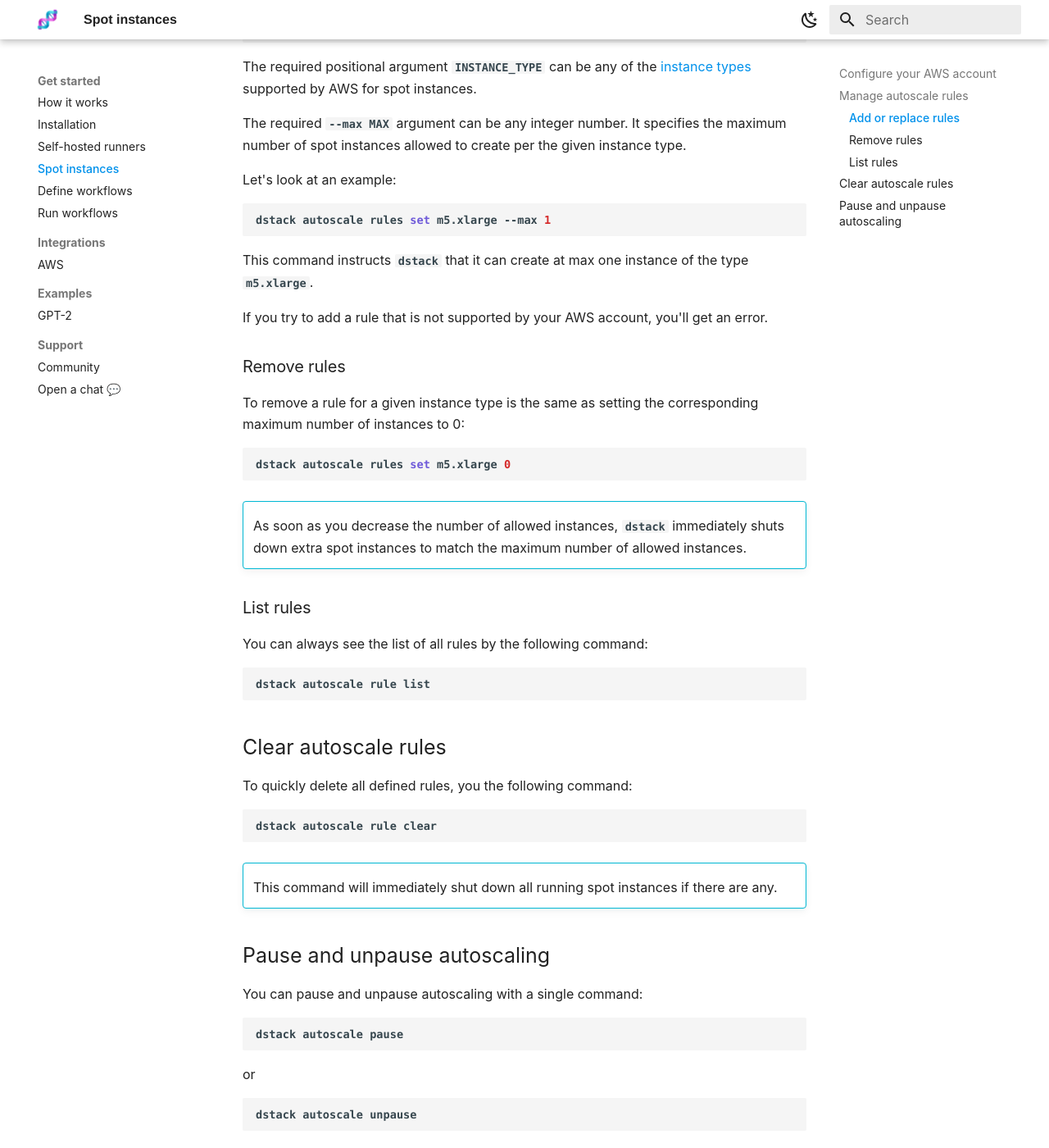
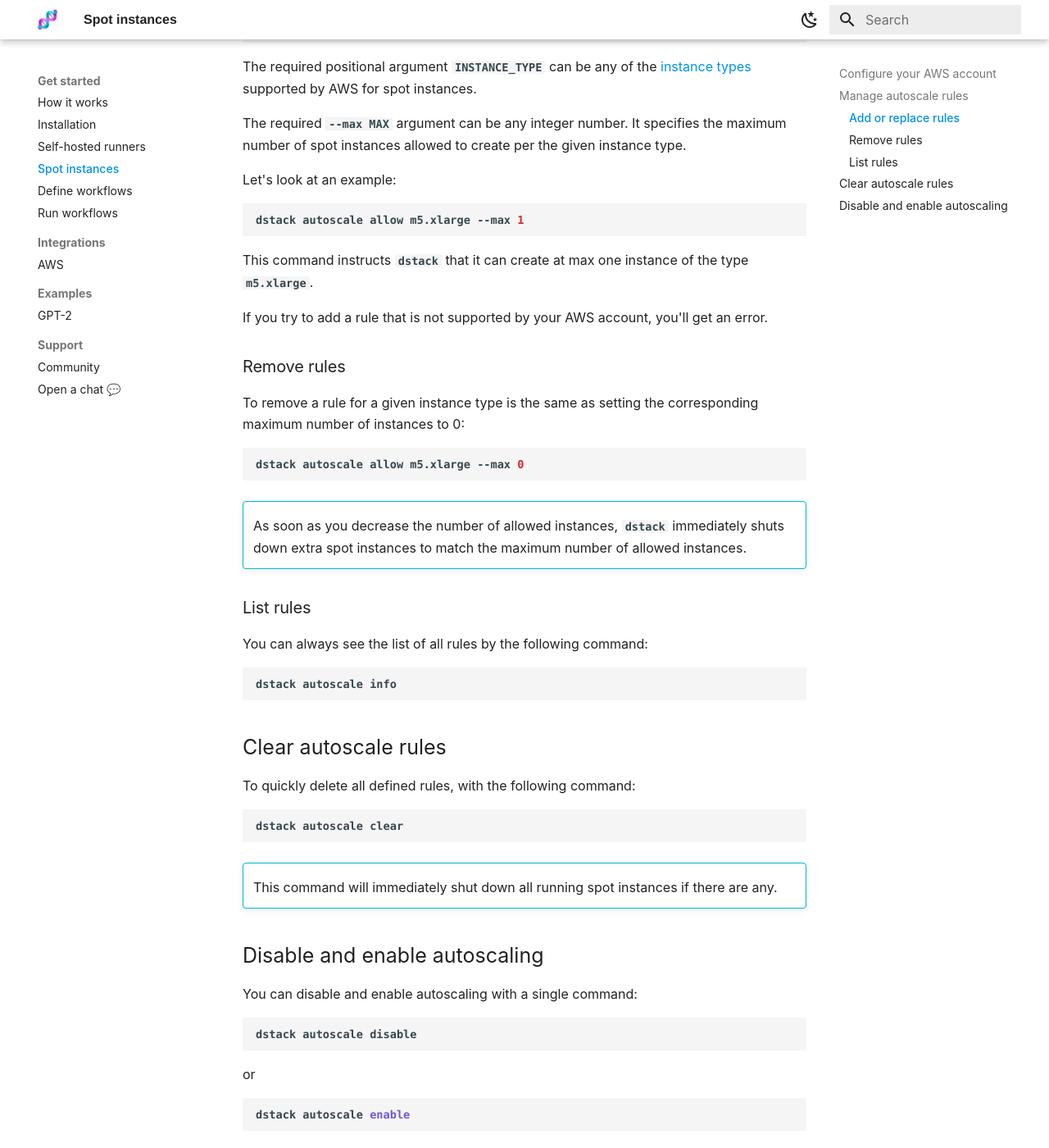
Before and after one commit to dstackai/dstack.github.io, an MkDocs documentation site: the page built from docs/spot-instances.md, in a window 1280 px wide and 1400 px high, scrolled down 1728 px. Shown: the whole window at 82% size. Built offline with MkDocs 1.6.1 and Material for MkDocs 9.7.7, drawn with Linux system fonts in a browser that asks for light colours; some of the changed text lies outside the part shown.

Commit message:
Major: update the documentation to match the changes in v0.0.2rc1

````diff
--- a/docs/spot-instances.md
+++ b/docs/spot-instances.md
@@ -55,8 +55,8 @@
 Type the following to see how to add or replace autoscale rules:
 
 ```bash
-dstack autoscale rules set --help
-usage: dstack autoscale rules set --max MAX INSTANCE_TYPE
+dstack autoscale allow --help
+usage: dstack autoscale allow --max MAX INSTANCE_TYPE
 
 positional arguments:
   INSTANCE_TYPE
@@ -74,7 +74,7 @@
 Let's look at an example:
 
 ```bash
-dstack autoscale rules set m5.xlarge --max 1
+dstack autoscale allow m5.xlarge --max 1
 ```
 
 This command instructs `dstack` that it can create at max one instance of the type `m5.xlarge`.
@@ -86,7 +86,7 @@
 To remove a rule for a given instance type is the same as setting the corresponding maximum number of instances to 0:
 
 ```bash
-dstack autoscale rules set m5.xlarge 0
+dstack autoscale allow m5.xlarge --max 0
 ```
 
 !!! info ""
@@ -98,35 +98,35 @@
 You can always see the list of all rules by the following command:
 
 ```bash
-dstack autoscale rule list
+dstack autoscale info
 ```
 
 ## Clear autoscale rules
 
-To quickly delete all defined rules, you the following command:
+To quickly delete all defined rules, with the following command:
 
 ```bash
-dstack autoscale rule clear
+dstack autoscale clear
 ```
 
 !!! info ""
     This command will immediately shut down all running spot instances if there are any.
 
-## Pause and unpause autoscaling
+## Disable and enable autoscaling
 
-You can pause and unpause autoscaling with a single command:
+You can disable and enable autoscaling with a single command:
 
 ```bash
-dstack autoscale pause
+dstack autoscale disable
 ```
 
 or
 
 ```bash
-dstack autoscale unpause
+dstack autoscale enable
 ```
 
 These commands allow you to pause temporarily autoscaling without deleting the rules.
 
 !!! warning ""
-    The `pause` command will immediately shut down all running spot instances if there are any.
+    The `disable` command will immediately shut down all running spot instances if there are any.
````
Also changed, not shown: docs/define-wokflows.md (+7 -9 lines), docs/run-workflows.md (+14 -9 lines), docs/self-hosted-runners.md (+1 -0 lines).
